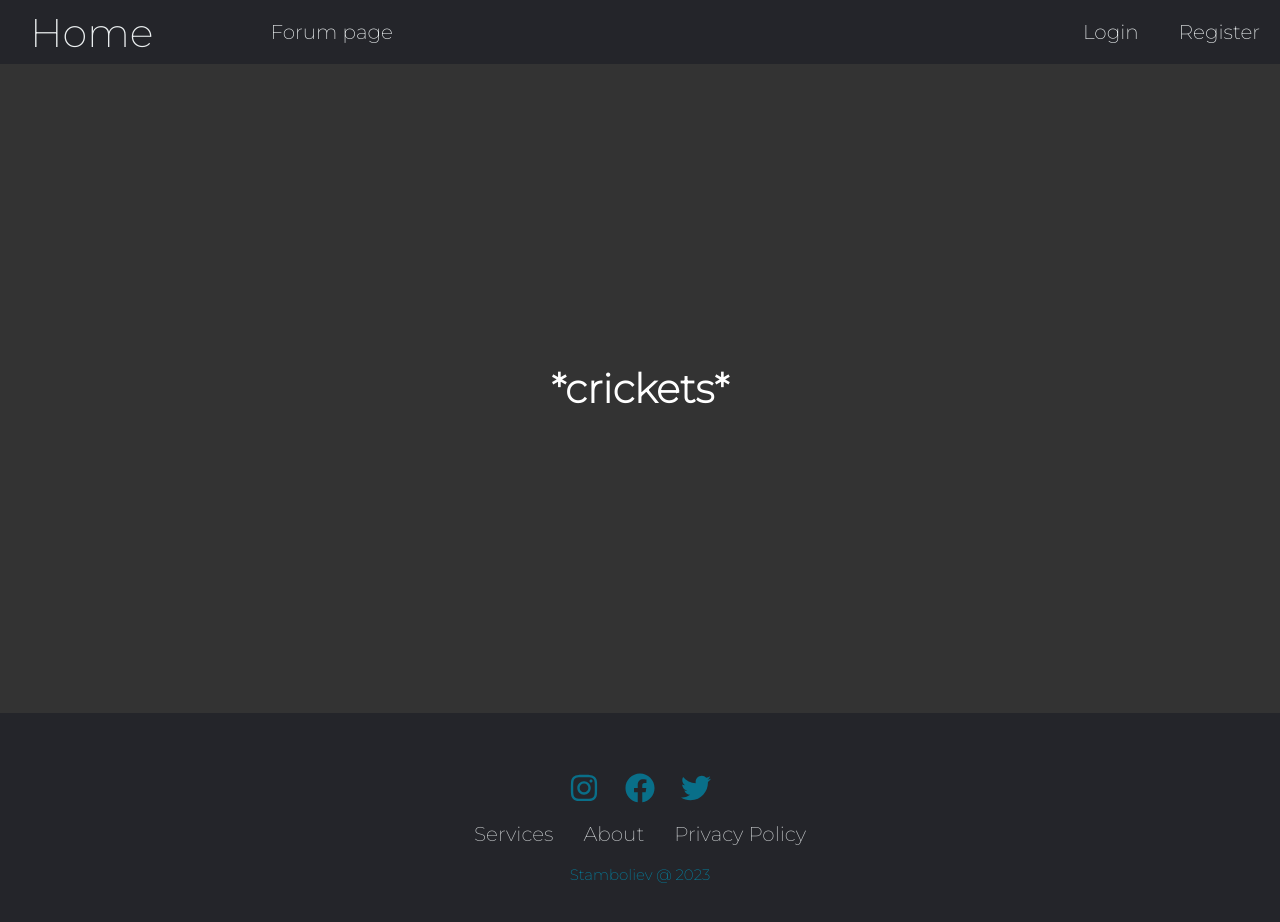
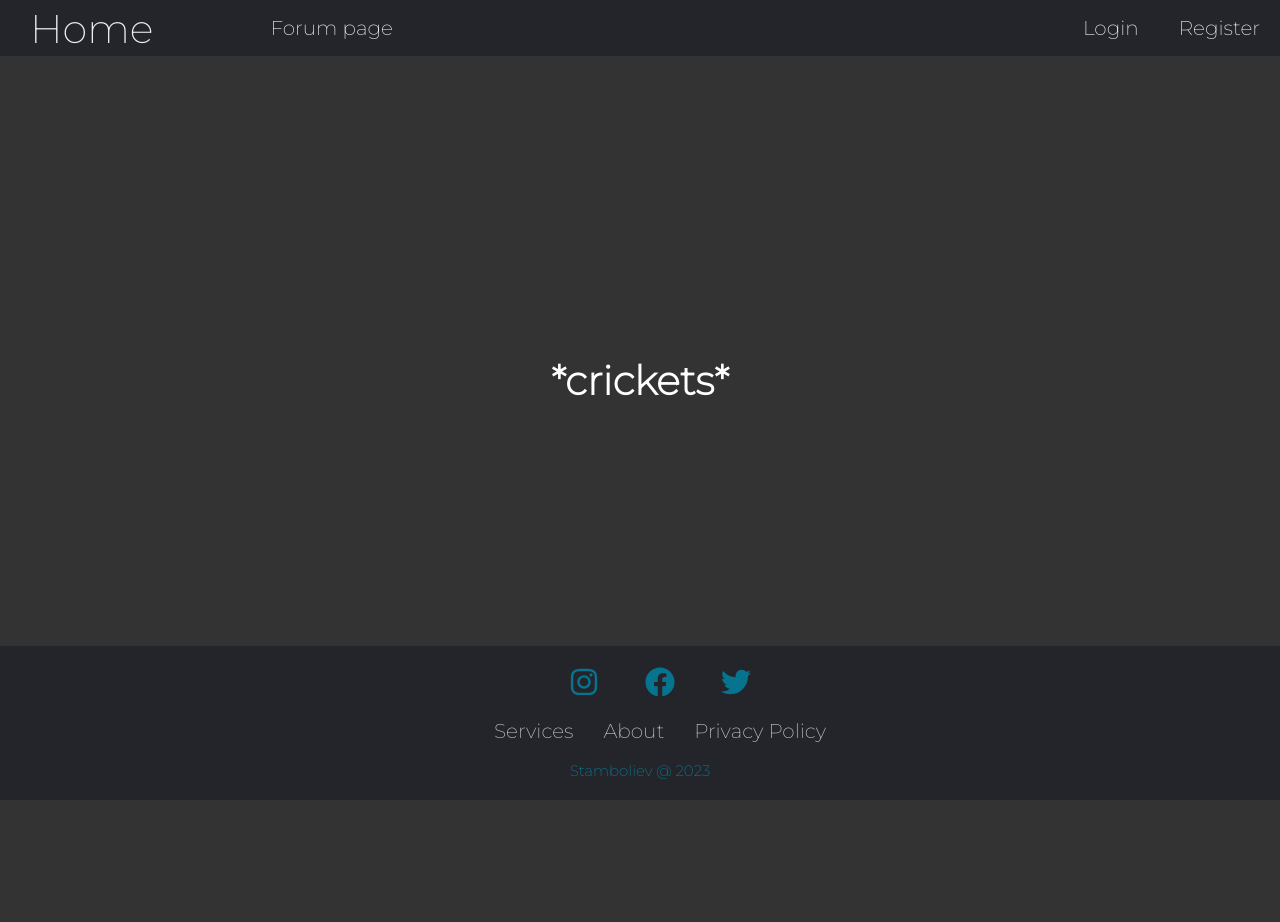
Before and after one commit to ShterionStamboliev/forum-project, a React (Create React App) app: page / in a window 1280 px wide. Shown: the top 922 px of the page. After the commit the page ends 800 px from the top, so only its background shows below. Built offline with nearby package versions, Linux system fonts and the light colour scheme; no server answers.

Commit message:
Fixed footer

```diff
--- a/src/App.js
+++ b/src/App.js
@@ -17,7 +17,7 @@ import ThreadDetails from './components/ThreadDetails/ThreadDetails';
 function App() {
 
     return (
-        <>
+        <main>
             <AuthContextProvider>
                 <Navigation />
 
@@ -37,7 +37,7 @@ function App() {
 
                 <Footer />
             </AuthContextProvider>
-        </>
+        </main>
     );
 };
 
--- a/src/components/CreateThread/CreateThread.js
+++ b/src/components/CreateThread/CreateThread.js
@@ -45,7 +45,6 @@ const CreateThread = () => {
                 post: {
                     postTitle: value.title,
                     postDescription: value.description,
-                    comments: [],
                     postedOn: new Date().toLocaleDateString(),
                     postedAt: new Date().toLocaleTimeString(),
                 },
--- a/src/components/Footer/Footer.css
+++ b/src/components/Footer/Footer.css
@@ -1,32 +1,39 @@
 html {
   height: 100%;
+  box-sizing: border-box;
 }
 
 body {
-  margin: 0;
   background-color: #333333;
-  display: flex;
-  flex-direction: column;
+  position: relative;
   min-height: 100%;
+  box-sizing: inherit;
+  margin: auto;
+  padding-bottom: 2rem;
 }
 
-.footer {
-  margin-top: 300px;
-  padding: 3em;
+main {
+  margin: 0 auto;
+}
+
+.footer-wrapper {
+  text-align: center;
+  position: absolute;
+  right: 0;
+  left: 0;
+  bottom: 0;
   background-color: #24252a;
 }
 
-.footer .socials {
+.socials {
   text-align: center;
-  padding-bottom: 10px;
+  padding-top: 5px;
 }
 
-.footer .socials a {
+.socials a {
   font-size: 30px;
-  color: inherit;
-  width: 40px;
+  width: 30px;
   height: 25px;
-  line-height: 38px;
   display: inline-block;
   text-align: center;
   border-radius: 50%;
@@ -34,39 +41,40 @@ body {
   opacity: 0.75;
 }
 
-.footer .socials a:hover {
+.footer-wrapper .socials a:hover {
   opacity: 1;
   transition: all 0.3s ease 0s;
 }
 
-.footer ul {
-  margin-top: 0;
-  padding: 0;
+.other-info {
   list-style: none;
   font-size: 18px;
-  line-height: 1.6;
-  margin-bottom: 0;
   text-align: center;
 }
 
-.footer ul li a {
+.footer-wrapper ul li a {
   color: #ecf0f1;
   text-decoration: none;
   opacity: 0.8;
 }
 
-.footer ul li {
+.other-info,
+.socials {
+  text-align: center;
+}
+
+.footer-wrapper ul li {
   display: inline-block;
   padding: 0 15px;
 }
 
-.footer ul li a:hover {
+.footer-wrapper ul li a:hover {
   transition: all 0.3s ease 0s;
   color: #0088a9;
 }
 
-.footer .copyright {
-  margin-top: 15px;
+.copyright {
+  padding-bottom: 5px;
   text-align: center;
   font-size: 15px;
   color: #0088a9;
--- a/src/components/Footer/Footer.js
+++ b/src/components/Footer/Footer.js
@@ -8,14 +8,21 @@ const Footer = () => {
     const [color, setColor] = useState(`rgba(0, 136, 169, 1)`);
 
     return (
-        <section className="footer">
-            <div className="socials">
-                <Link to=''><FaInstagram style={{ color: color }} /></Link>
-                <Link to=''><FaFacebook style={{ color: color }} /></Link>
-                <Link to=''><FaTwitter style={{ color: color }} /></Link>
-            </div>
+        <div className="footer-wrapper">
 
-            <ul className="socials-list">
+            <ul className="socials">
+                <li>
+                    <Link to=''><FaInstagram style={{ color: color }} /></Link>
+                </li>
+                <li>
+                    <Link to=''><FaFacebook style={{ color: color }} /></Link>
+                </li>
+                <li>
+                    <Link to=''><FaTwitter style={{ color: color }} /></Link>
+                </li>
+            </ul>
+
+            <ul className="other-info">
                 <li>
                     <Link to=''>Services</Link>
                 </li>
@@ -26,10 +33,11 @@ const Footer = () => {
                     <Link to=''>Privacy Policy</Link>
                 </li>
             </ul>
+
             <p className="copyright">
                 Stamboliev @ 2023
             </p>
-        </section>
+        </div>
     );
 };
 
--- a/src/components/Forum/Forum.js
+++ b/src/components/Forum/Forum.js
@@ -1,4 +1,4 @@
-import { collection, query, onSnapshot } from "firebase/firestore";
+import { collection, getDocs } from "firebase/firestore";
 import { db } from '../../config/firebase';
 import { useState, useEffect } from "react";
 import { BsCardText } from 'react-icons/bs';
@@ -11,22 +11,21 @@ const Forum = () => {
 
     useEffect(() => {
         try {
-            const threadData = query(threadsCollectionRef);
-            const unsubscribe = onSnapshot(threadData, (querySnapshot) => {
-                let threadsArray = [];
-                querySnapshot.forEach((doc) => {
-                    threadsArray.push({
-                        id: doc.id,
-                        ...doc.data()
+            getDocs(threadsCollectionRef)
+            .then((res) => {
+                const threadsArr = [];
+                    res.forEach((doc) => {
+                        threadsArr.push({
+                            id: doc.id,
+                            ...doc.data()
+                        });
                     });
-                });
-                setThreads(threadsArray);
-            });
-            return () => unsubscribe();
+                    setThreads(threadsArr);
+                })
         } catch (error) {
             console.log(error.message);
         }
-    }, [threadsCollectionRef]);
+    }, []);
 
     return (
         <div className="container">
@@ -63,3 +62,19 @@ const Forum = () => {
 };
 
 export default Forum;
+
+
+
+
+            // const threadData = query(threadsCollectionRef);
+            // const unsubscribe = onSnapshot(threadData, (querySnapshot) => {
+            //     let threadsArray = [];
+            //     querySnapshot.forEach((doc) => {
+            //         threadsArray.push({
+            //             id: doc.id,
+            //             ...doc.data()
+            //         });
+            //     });
+            //     setThreads(threadsArray);
+            // });
+            // return () => unsubscribe();
--- a/src/components/PageNotFound/PageNotFound.css
+++ b/src/components/PageNotFound/PageNotFound.css
@@ -1,12 +1,3 @@
-body {
-    margin: 0;
-    font-size: 20px;
-  }
-
-  * {
-    box-sizing: border-box;
-  }
-
   .error-container {
     position: relative;
     display: flex;
--- a/src/components/ThreadDetails/ThreadDetails.css
+++ b/src/components/ThreadDetails/ThreadDetails.css
@@ -2,13 +2,13 @@
 
 body {
   font-family: "Montserrat", sans-serif;
-  scroll-behavior: smooth;
 }
 
 .wrapper {
   display: grid;
   margin: 10px auto 0 auto;
   max-width: 70%;
+  padding-bottom: 150px;
 }
 
 .grid-wrapper {
```
